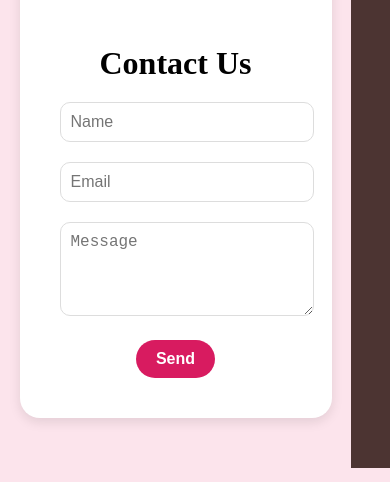
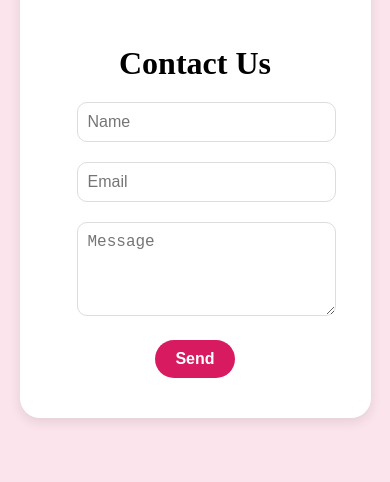
Before and after one commit to herloverAhmd/Sugar-Beats, a plain HTML site: page index.html in a window 390 px wide. Shown: the part 3638-4120 px from the top of the page. Drawn offline with Linux system fonts and the light colour scheme.

Commit message:
Update index.html

```diff
--- a/index.html
+++ b/index.html
@@ -235,10 +235,9 @@
         }
         #contact-div{
           flex-direction: column;
+          width : 80% ;
+          justify-self : center ;
         }
-        #contact{
-          width : 80% ;
-          }
       }
       .footer {
         display: flex;
```
